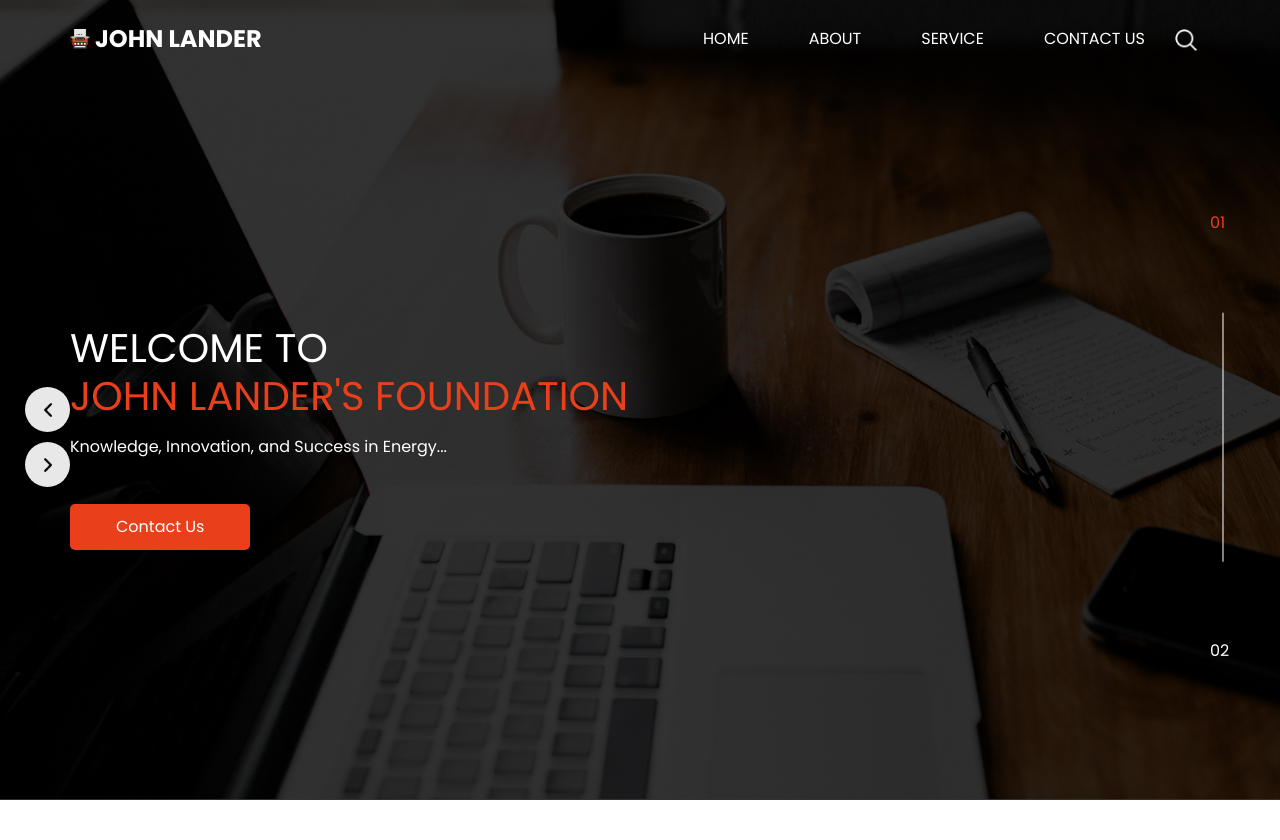
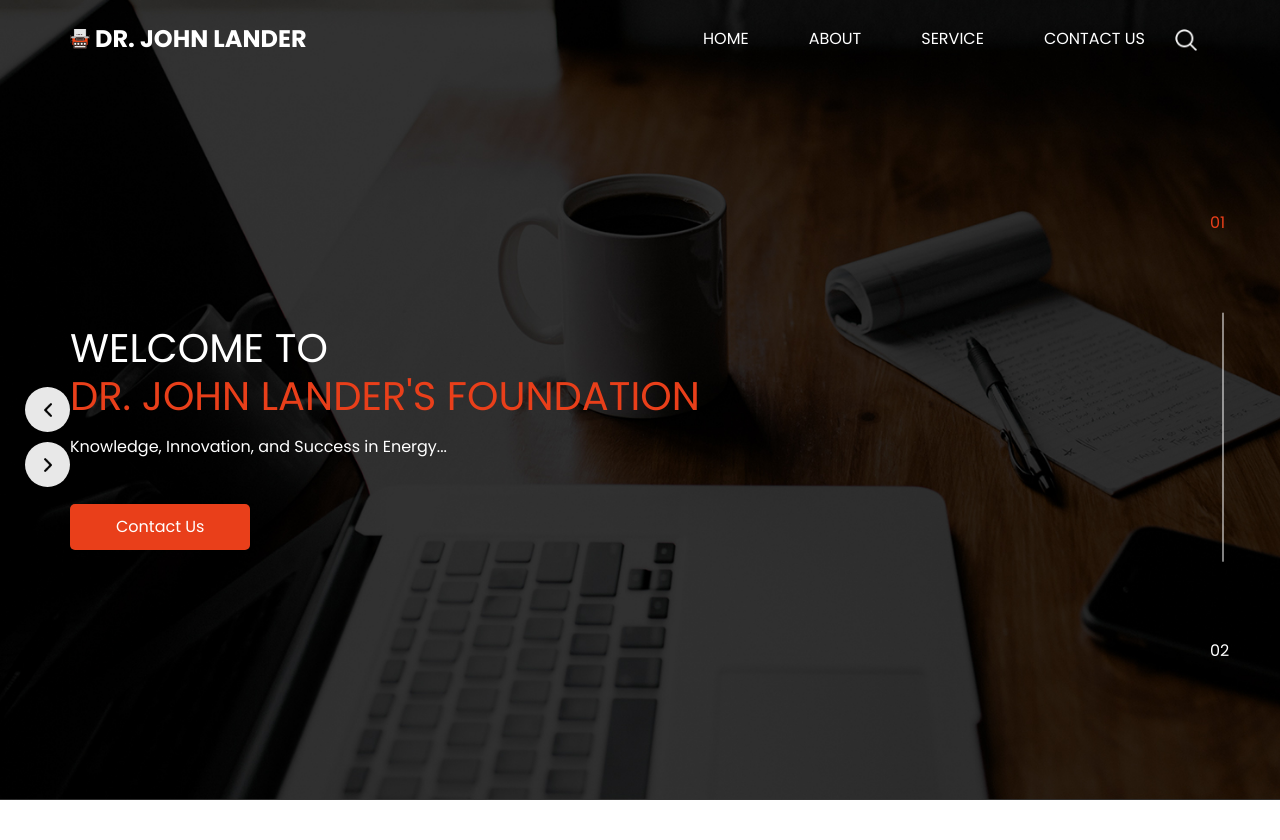
Before and after one commit to Tordi-portfolio/John_lander, a Django app: page / in a window 1280 px wide. Shown: the top 840 px of the page. Run offline with Django 5.2, Linux system fonts and the light colour scheme; some libraries are stand-ins or nearby versions.

Commit message:
Add files via upload

```diff
--- a/project/templates/base.html
+++ b/project/templates/base.html
@@ -44,7 +44,7 @@
           <a class="navbar-brand mr-5" href="index.html">
             <img src="{% static 'images/logo.png' %}" alt="">
             <span>
-              JOHN LANDER
+              Dr. JOHN LANDER
             </span>
           </a>
           <button class="navbar-toggler" type="button" data-toggle="collapse" data-target="#navbarSupportedContent"
--- a/project/templates/index.html
+++ b/project/templates/index.html
@@ -21,7 +21,7 @@
                       <h1>
                         Welcome To <br>
                         <span>
-                          JOHN LANDER'S FOUNDATION
+                          Dr. JOHN LANDER'S FOUNDATION
                         </span>
                       </h1>
                       <p>
@@ -47,7 +47,7 @@
                       <h1>
                         Welcome To <br>
                         <span>
-                          JOHN LANDER'S FOUNDATION
+                          Dr. JOHN LANDER'S FOUNDATION
                         </span>
                       </h1>
                       <p>
@@ -293,7 +293,7 @@
       <div class="d-flex justify-content-center">
         <div class="heading_container">
           <h2>
-            Testimonial
+            FOUNDER
           </h2>
         </div>
       </div>
@@ -309,7 +309,7 @@
               <div class="client_container">
                 <div class="client-id">
                   <div class="img-box">
-                    <img src="{% static 'images/client.jpg' %}" alt="">
+                    <img src="{% static 'images/landerone.jpg' %}" alt="">
                   </div>
                   <div class="client_name">
                     <div>
@@ -326,7 +326,7 @@
                   <div class="client_text">
                     <blockquote>
                       <p>
-
+                        Co Founder of Dr. John Lander Foundation
                       </p>
                     </blockquote>
                   </div>
@@ -337,7 +337,7 @@
               <div class="client_container">
                 <div class="client-id">
                   <div class="img-box">
-                    <img src="{% static 'images/client.jpg' %}" alt="">
+                    <img src="{% static 'images/landertwo.jpg' %}" alt="">
                   </div>
                   <div class="client_name">
                     <div>
@@ -354,7 +354,7 @@
                   <div class="client_text">
                     <blockquote>
                       <p>
-
+                        Co Founder of Dr. John Lander Foundation
                       </p>
                     </blockquote>
                   </div>
@@ -365,12 +365,12 @@
               <div class="client_container">
                 <div class="client-id">
                   <div class="img-box">
-                    <img src="{% static 'images/client.jpg' %}" alt="">
+                    <img src="{% static 'images/landerthree.jpg' %}" alt="">
                   </div>
                   <div class="client_name">
                     <div>
                       <h3>
-                        Johndue
+                        Dr. John Lander eze
                       </h3>
                       <p>
                         Farm & CO
@@ -382,7 +382,7 @@
                   <div class="client_text">
                     <blockquote>
                       <p>
-
+                        Co Founder of Dr. John Lander Foundation
                       </p>
                     </blockquote>
                   </div>
```
Also changed, not shown: project/static/images/landerone.jpg (added), project/static/images/landerthree.jpg (added), project/static/images/landertwo.jpg (added).
